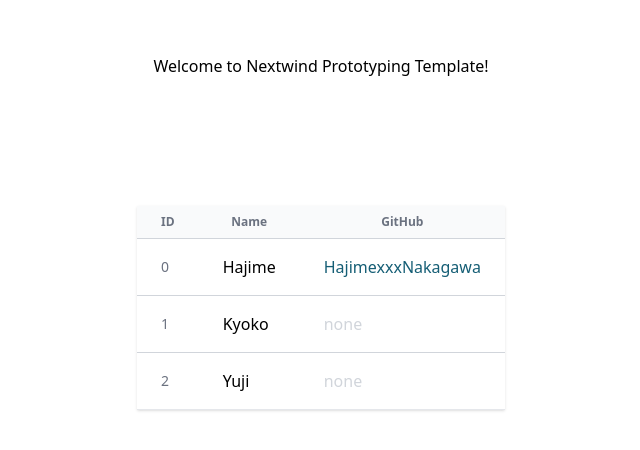
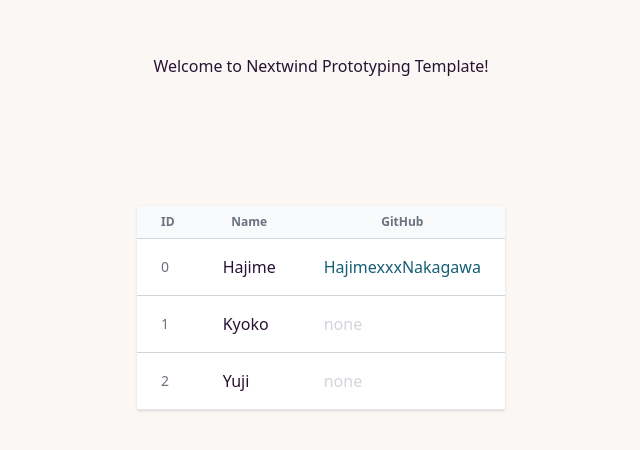
Before and after one commit to HajimexxxNakagawa/daisyUI-sandbox, a Next.js app: page / in a window 1280 px wide. Shown: the part 168-618 px from the top of the page, without its empty margins (319-959 px from the left). Built offline with nearby package versions, Linux system fonts and the light colour scheme.

Commit message:
add daisyUI

```diff
--- a/package.json
+++ b/package.json
@@ -11,6 +11,7 @@
     "build-sb": "build-storybook"
   },
   "dependencies": {
+    "daisyui": "^2.6.0",
     "next": "12.0.9",
     "react": "17.0.2",
     "react-dom": "17.0.2"
@@ -25,6 +26,7 @@
     "@storybook/builder-webpack5": "^6.4.15",
     "@storybook/manager-webpack5": "^6.4.15",
     "@storybook/react": "^6.4.15",
+    "@tailwindcss/typography": "^0.5.2",
     "@types/node": "17.0.13",
     "@types/react": "17.0.38",
     "@typescript-eslint/eslint-plugin": "^5.10.1",
--- a/tailwind.config.js
+++ b/tailwind.config.js
@@ -3,5 +3,8 @@ module.exports = {
   theme: {
     extend: {},
   },
-  plugins: [],
+  daisyui: {
+    themes: ["cupcake"],
+  },
+  plugins: [require("@tailwindcss/typography"), require("daisyui")],
 }
```
Also changed, not shown: .eslintrc.json, 1 other file (tests, documents, lock files or other folders).
